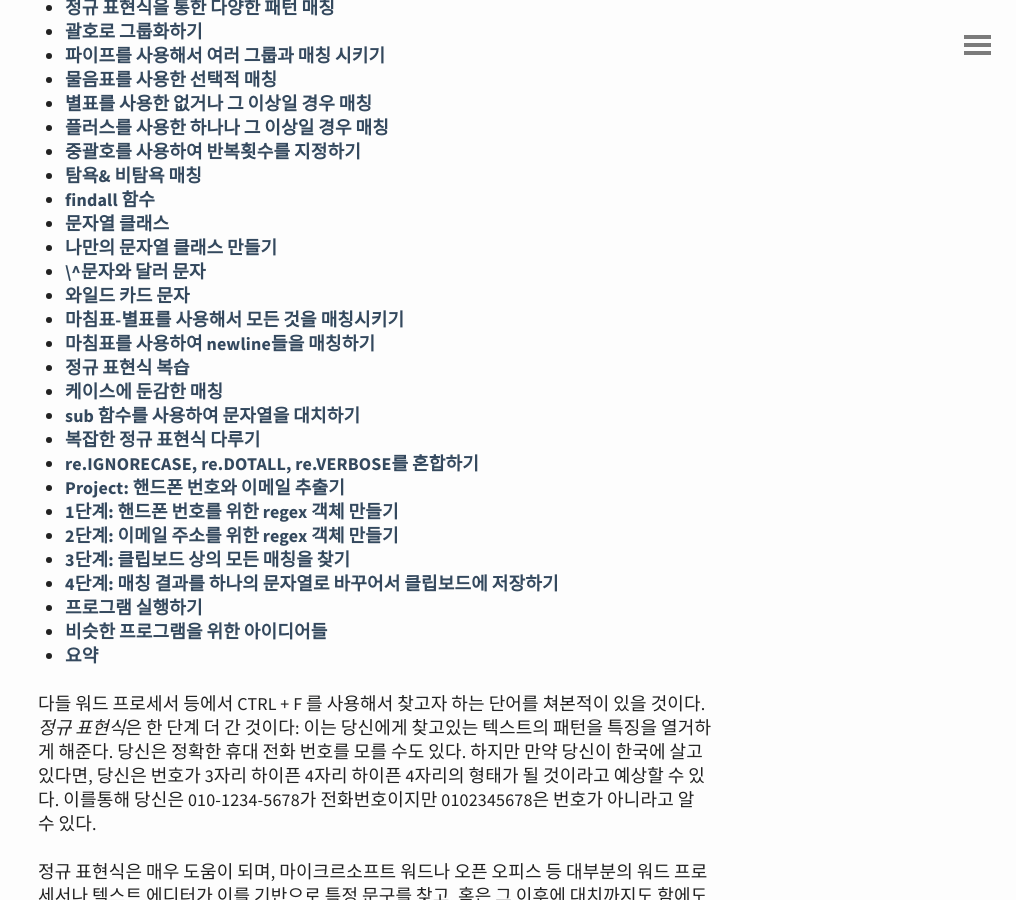
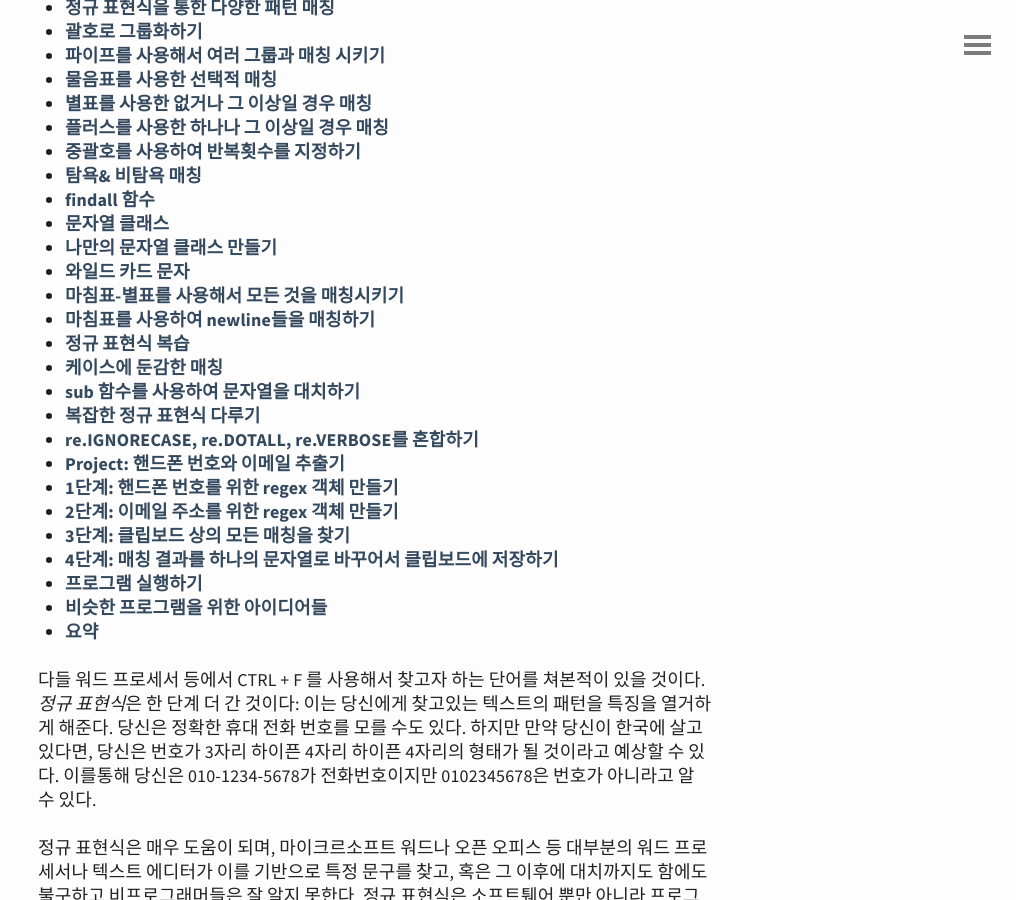
Before and after one commit to mlstdio/mlstdio.github.io, a Jekyll site: the page built from _posts/Python/2016-12-21-정규표현식 개론.md, in a window 1280 px wide and 900 px high, scrolled down 651 px. Shown: the whole window, without its empty margins (264-1280 px from the left). Built offline with Jekyll 4.4.1, drawn with Linux system fonts in a browser that asks for light colours.

Commit message:
no message

```diff
--- a/_posts/Python/2016-12-21-정규표현식 개론.md
+++ b/_posts/Python/2016-12-21-정규표현식 개론.md
@@ -28,7 +28,6 @@ tags:
 - [findall 함수](#findall-함수)
 - [문자열 클래스](#문자열-클래스)
 - [나만의 문자열 클래스 만들기](#나만의-문자열-클래스-만들기)
-- [\^문자와 달러 문자](#^문자와-달러-문자)
 - [와일드 카드 문자](#와일드-카드-문자)
 - [마침표-별표를 사용해서 모든 것을 매칭시키기](#마침표-별표를-사용해서-모든-것을-매칭시키기)
 - [마침표를 사용하여 newline들을 매칭하기](#마침표를-사용하여-newline들을-매칭하기)
```
